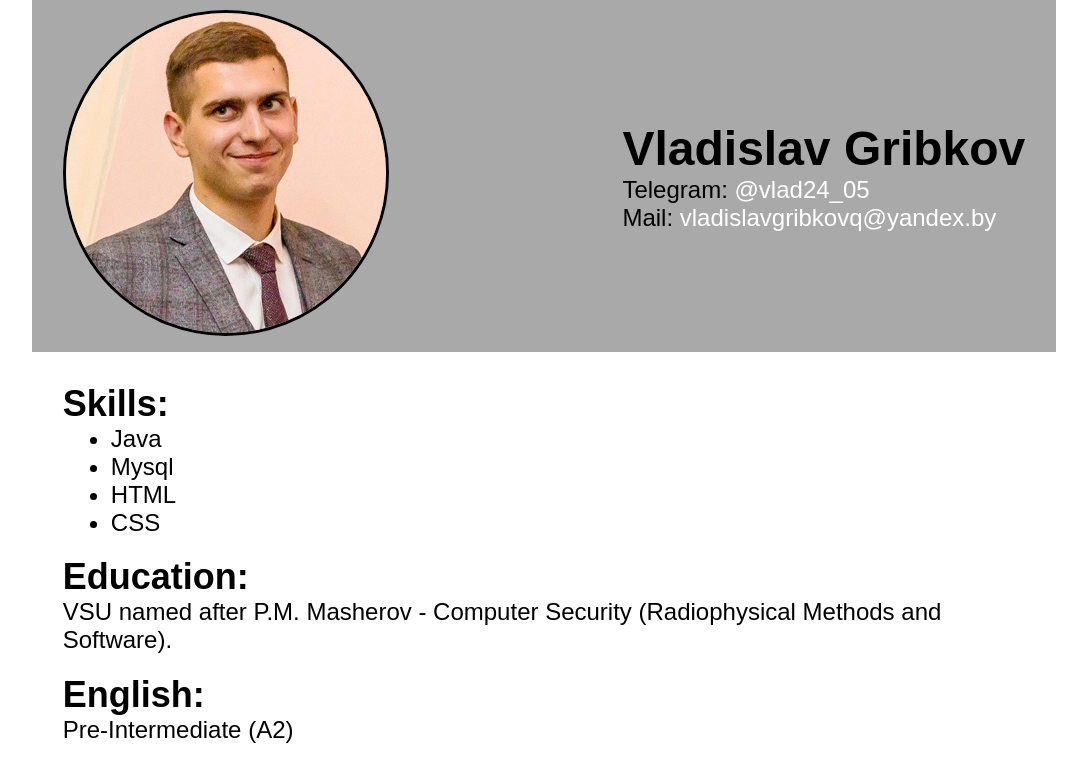
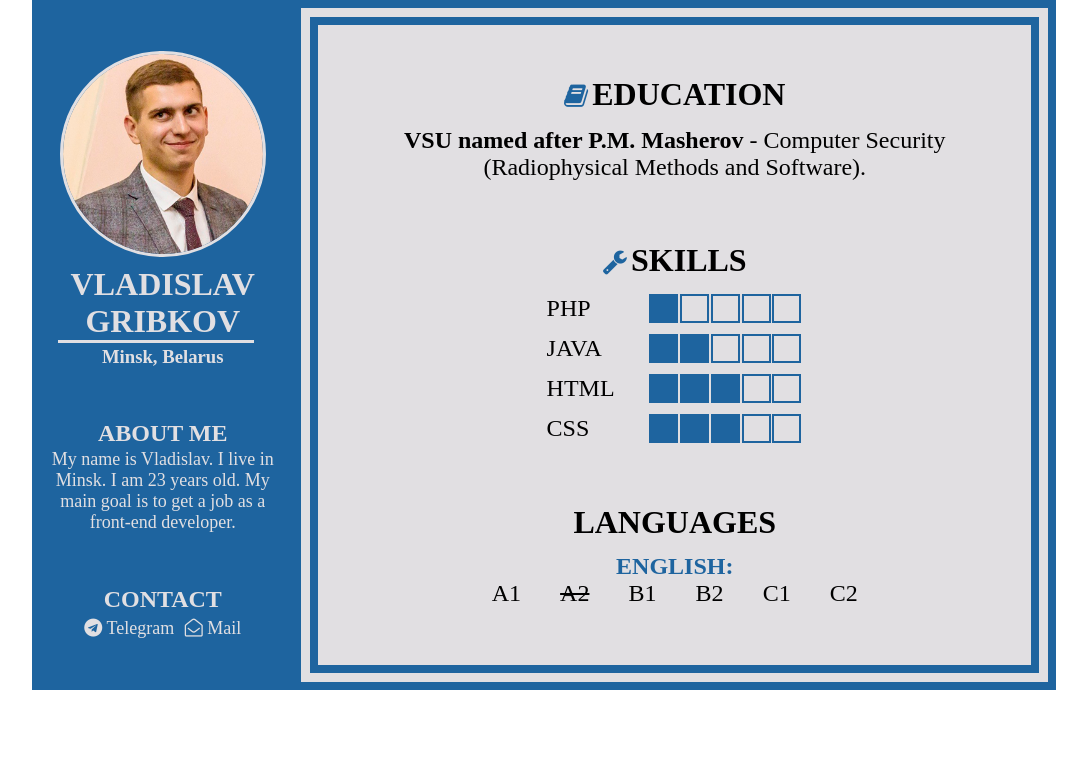
Before and after one commit to vladislavgribkov/rsschool-cv, a plain HTML site: page index.html in a window 1280 px wide. Shown: the whole page, without its empty margins (96-1183 px from the left). Drawn offline with Linux system fonts and the light colour scheme.

Commit message:
refactor: improved appearance

```diff
--- a/index.html
+++ b/index.html
@@ -3,39 +3,109 @@
 <head>
     <meta charset="UTF-8">
     <meta name="viewport" content="width=device-width, initial-scale=1.0">
+    <link rel="stylesheet" href="style.css">
+    <link rel="stylesheet" href="https://cdnjs.cloudflare.com/ajax/libs/font-awesome/4.7.0/css/font-awesome.min.css">
     <title>My CV</title>
-    <link rel="stylesheet" href="style.css">
 </head>
 <body>
     <div class="container">
-        <header>
-            <div class="photo">
-                <img src="photo.jpg" alt="photo">
+       <main>
+            <div class="left">
+                <div class="left__person">
+                    <img src="photo.jpg" alt="photo">
+                    <h1>Vladislav Gribkov</h1>
+                    <h3>Minsk, Belarus</h3>
+                </div>
+                <div class="left__about">
+                    <h2>About me</h2>
+                    <p>My name is Vladislav. I live in Minsk. I am 23 years old. My main goal is to get a job as a front-end developer.</p>
+                </div>
+                <div class="left__contacts">
+                    <h2>Contact</h2>
+                    <div class="contacts__info">
+                        <div class="telegram">
+                            <span class="fa fa-telegram"></span>
+                            <a href="tg://resolve?domain=vlad24_05">Telegram</a>
+                        </div>
+                        <div class="mail">
+                            <span class="fa fa-envelope-open-o"></span>
+                            <a href="mailto:vladislavgribkovq@yandex.by">Mail</a>
+                        </div>
+                    </div>
+                </div>
             </div>
-            <div class="info">
-                <h1 class="name">Vladislav Gribkov</h1>
-                <p class="communication">Telegram: <a class="link" href="https://teleg.run/vlad24_05">@vlad24_05</a></p>
-                <p class="communication">Mail: <a class="link" href="mailto:vladislavgribkovq@yandex.by">vladislavgribkovq@yandex.by</a></p>
-            </div>
-        </header>
-        <main>
-            <section class="skills">
-                <h2 class="title">Skills:</h2>
-                <ul class="skill__list">
-                    <li class="skill__item">Java</li>
-                    <li class="skill__item">Mysql</li>
-                    <li class="skill__item">HTML</li>
-                    <li class="skill__item">CSS</li>
-                </ul>
-            </section>
-            <section class="education">
-                <h2 class="title">Education: </h2>
-                <p>VSU named after P.M. Masherov - Computer Security (Radiophysical Methods and Software).</p>
-            </section>
-            <section class="english">
-                <h2 class="title">English: </h2>
-                <p>Pre-Intermediate (A2)</p>
-            </section>
+            <div class="right">
+                <div class="right__education">
+                    <div class="education__tittle">
+                        <i class="fa fa-book"></i>
+                        <h1>Education</h1>
+                    </div>
+                    <p><strong>VSU named after P.M. Masherov</strong> - Computer Security (Radiophysical Methods and Software).</p>
+                </div>
+                <div class="right__skills">
+                    <div class="skills__tittle">
+                        <i class="fa fa-wrench"></i>
+                        <h1>Skills</h1>
+                    </div>
+                    <div class="skills__item">
+                        <div class="php">
+                            <p class="name">PHP</p>
+                            <div class="box">
+                                <div class="box__item color"></div>
+                                <div class="box__item"></div>
+                                <div class="box__item"></div>
+                                <div class="box__item"></div>
+                                <div class="box__item"></div>
+                            </div>
+                        </div>
+                        <div class="java">
+                            <p class="name">java</p>
+                            <div class="box">
+                                <div class="box__item color"></div>
+                                <div class="box__item color"></div>
+                                <div class="box__item"></div>
+                                <div class="box__item"></div>
+                                <div class="box__item"></div>
+                            </div>
+                        </div>
+                        <div class="html">
+                            <p class="name">html</p>
+                            <div class="box">
+                                <div class="box__item color"></div>
+                                <div class="box__item color"></div>
+                                <div class="box__item color"></div>
+                                <div class="box__item"></div>
+                                <div class="box__item"></div>
+                            </div>
+                        </div>
+                        <div class="css">
+                            <p class="name">css</p>
+                            <div class="box">
+                                <div class="box__item color"></div>
+                                <div class="box__item color"></div>
+                                <div class="box__item color"></div>
+                                <div class="box__item"></div>
+                                <div class="box__item"></div>
+                            </div>
+                        </div>
+                    </div>
+                </div>
+                <div class="right__languages">
+                    <div class="languages__tittle">
+                        <h1>languages</h1>
+                    </div>
+                    <div class="english">
+                        <h2>English:</h2>
+                        <div class="english__levels">
+                            <p>A1</p>
+                            <p>A2</p>
+                            <p>B1</p>
+                            <p>B2</p>
+                            <p>C1</p>
+                            <p>C2</p>
+                        </div>
+                    </div>
+                </div>
         </main>
     </div>
 </body>
--- a/style.css
+++ b/style.css
@@ -1,51 +1,170 @@
-* {
+*{
+    padding: 0;
     margin: 0;
-    padding: 0;
 }
 a{
     text-decoration: none;
-    color: #fff;
+    color:  #e1dfe2;
 }
-a:hover{
-    color: aqua;
-}
-body{
-	font-family:"Arial", sans-serif;
-	font-size:24px;
-    color:#000;
-	margin: 0;
-	padding:0;
+h1, h2{
+    text-transform: uppercase;
 }
 .container{
-	max-width:1024px;
-	margin:0 auto;
-	float:center;
-	width:100%;
+    max-width: 1024px;
+    width: 100%;
+    margin: 0 auto;
 }
-header{
-    padding: 1% 3%;
+.left__container{
+    margin: 0 auto;
+}
+main{
     display: flex;
+}
+.left{
+    background-color: #1e649f;
+    width: 30%;
+    text-align: center;
+    padding: 5% 0;
+    color:  #e1dfe2;
+}
+.left__person{
+    margin: 0 0 20% 0;
+}
+.left img{
+    border-radius: 50%;
+    width: 200px;
+    height: 200px;
+    border: #e1dfe2 solid 3px;
+    margin: 0 0 2% 0;
+}
+.left h1{
+    position: relative;
+}
+.left h1:after{
+    position: absolute;
+    top: 100%;
+    left: 10%;
+    content: '';
+    width: 75%;
+    height: 3px;
+    background: #e1dfe2;
+}
+.left h3{
+    margin: 2% 0 0 0;
+}
+.left__about{
+    padding: 0 5%;
+    margin: 0 0 20% 0;
+}
+.left__about h2{
+    margin: 0 0 1% 0;
+}
+.left__about p{
+    font-size: 18px;
+}
+.contacts__info{
+    display: flex;
+    justify-content: space-between;
+    padding: 0 20%;
+}
+.left__contacts h2{
+    margin: 0 0 2% 0;
+}
+.contacts__info{
+    font-size: 18px;
+}
+
+.right{
+    background-color: #e1dfe2;
+    width: 70%;
+    text-align: center;
+    color: #000;
+    padding: 5% 5%;
+    border: #1e649f double 25px;
+}
+.right h1{
+    display: inline;
+}
+.right i{
+    font-size: 26px;
+    color: #1e649f;
+    margin: 0 0 3% 0;
+}
+.right__education{
+    margin: 0 0 10% 0;
+}
+.right p{
+    font-size: 24px;
+}
+.right__skills{
+    margin: 0 0 10% 0;
+}
+.skills__item{
+    padding: 0 20%;
+}
+.skills__item p{
+    text-transform: uppercase;
+}
+.php{
+    display: flex;
+    justify-content: space-between;
+    margin: 0 0 3% 0;
     align-items: center;
+    padding: 0 15%;
+}
+.box{
+    display: flex;
     justify-content: space-between;
-    background-color: darkgray;
+    width: 60%;
 }
-.photo{
+.box__item{
+    width: 25px;
+    height: 25px;
+    border:#1e649f solid 2px;
     margin: 0 1% 0 0;
 }
-
-header img{
-    border: #000 3px solid;
-    border-radius: 50%;
+.color{
+    background-color: #1e649f;
 }
-main{
-    padding: 3%;
+.java{
+    display: flex;
+    justify-content: space-between;
+    margin: 0 0 3% 0;
+    align-items: center;
+    padding: 0 15%;
 }
-.skills{
+.html{
+    display: flex;
+    justify-content: space-between;
+    margin: 0 0 3% 0;
+    align-items: center;
+    padding: 0 15%;
+}
+.css{
+    display: flex;
+    justify-content: space-between;
+    margin: 0 0 3% 0;
+    align-items: center;
+    padding: 0 15%;
+}
+.right__languages p{
+text-transform: capitalize;
+}
+.languages__tittle{
     margin: 0 0 2% 0;
 }
-.skill__list{
-    margin: 0 0 0 5%;
+.english{
+    text-align: center;
 }
-.education{
-    margin: 0 0 2% 0;
+.english h2{
+    color: #1e649f;
 }
+.english__levels{
+    display: flex;
+    justify-content: space-between;
+    width: 60%;
+    margin: 0 auto;
+}
+.english__levels p:nth-child(2){
+    text-decoration: line-through;
+}
```
